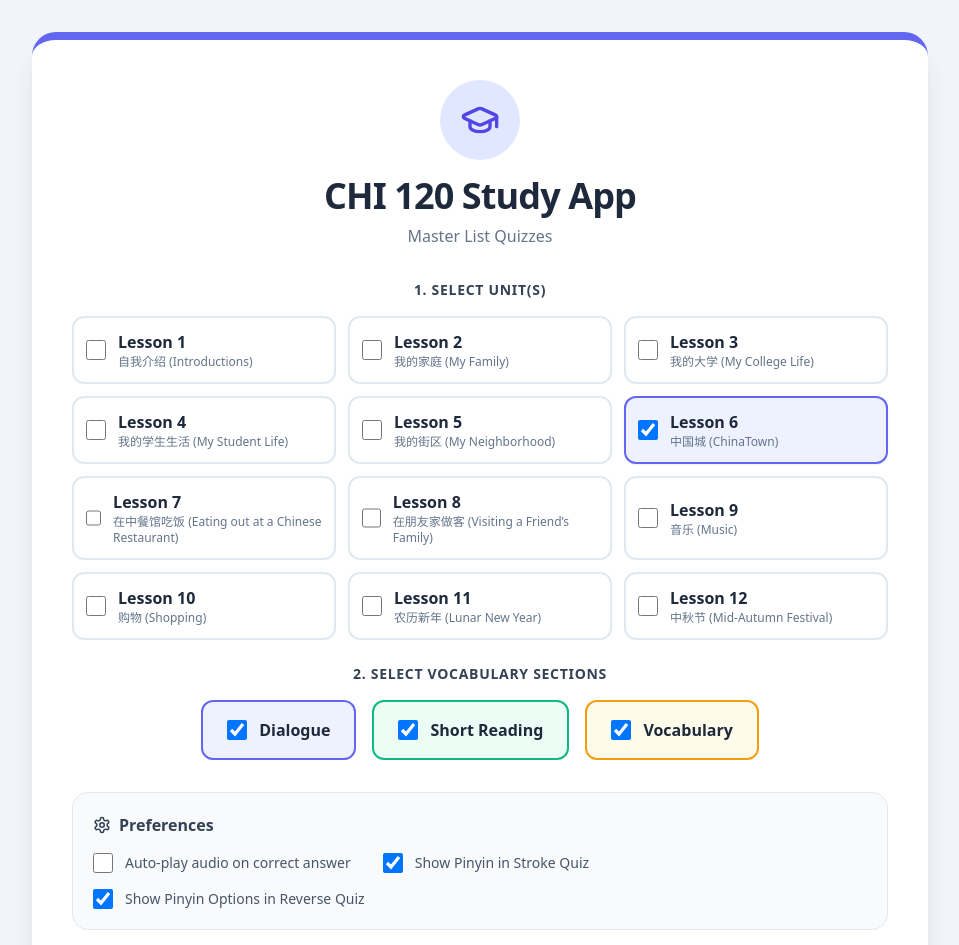
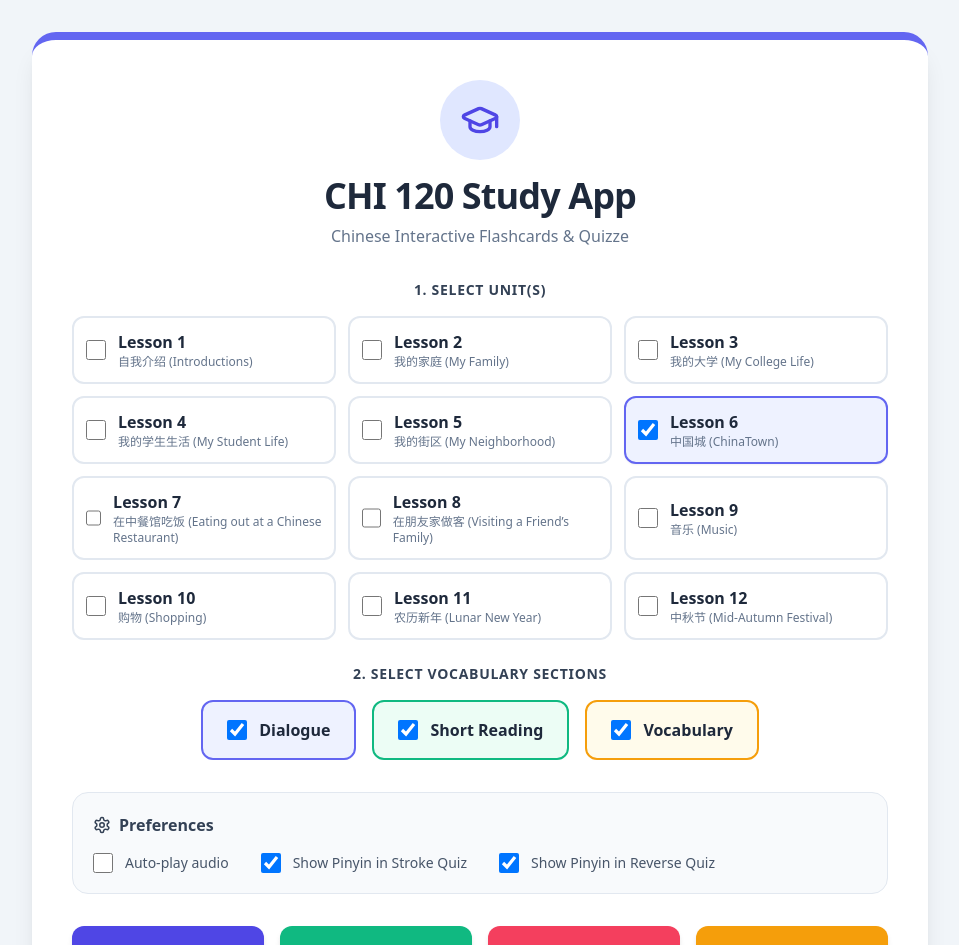
Before and after one commit to Kirims1/CHI-120-Vocab-Study-App-Thingy, a React (Vite) app: page / in a window 1280 px wide. Shown: the top 945 px of the page, without its empty margins (160-1119 px from the left). Built offline with nearby package versions, Linux system fonts and the light colour scheme.

Commit message:
Update App.jsx
Just changed some of the names around :O

```diff
--- a/src/App.jsx
+++ b/src/App.jsx
@@ -1200,7 +1200,7 @@ export default function App() {
               <GraduationCap size={40} className="text-indigo-600" />
             </div>
             <h1 className="text-4xl font-extrabold text-slate-800 tracking-tight">CHI 120 Study App</h1>
-            <p className="text-slate-500 font-medium mt-2">Master List Quizzes</p>
+            <p className="text-slate-500 font-medium mt-2"> Chinese Interactive Flashcards & Quizze</p>
           </div>
 
           <div className="mb-6">
@@ -1272,7 +1272,7 @@ export default function App() {
               <label className="flex items-center cursor-pointer group">
                 <input type="checkbox" className="w-5 h-5 text-indigo-600 rounded focus:ring-indigo-500 mr-3 border-slate-300"
                   checked={quizAudioEnabled} onChange={(e) => setQuizAudioEnabled(e.target.checked)} />
-                <span className="text-sm font-medium text-slate-600 group-hover:text-slate-900 transition-colors">Auto-play audio on correct answer</span>
+                <span className="text-sm font-medium text-slate-600 group-hover:text-slate-900 transition-colors">Auto-play audio</span>
               </label>
               <label className="flex items-center cursor-pointer group">
                 <input type="checkbox" className="w-5 h-5 text-indigo-600 rounded focus:ring-indigo-500 mr-3 border-slate-300"
@@ -1282,7 +1282,7 @@ export default function App() {
               <label className="flex items-center cursor-pointer group">
                 <input type="checkbox" className="w-5 h-5 text-indigo-600 rounded focus:ring-indigo-500 mr-3 border-slate-300"
                   checked={showPinyinInReverseQuiz} onChange={(e) => setShowPinyinInReverseQuiz(e.target.checked)} />
-                <span className="text-sm font-medium text-slate-600 group-hover:text-slate-900 transition-colors">Show Pinyin Options in Reverse Quiz</span>
+                <span className="text-sm font-medium text-slate-600 group-hover:text-slate-900 transition-colors">Show Pinyin in Reverse Quiz</span>
               </label>
             </div>
           </div>
```
